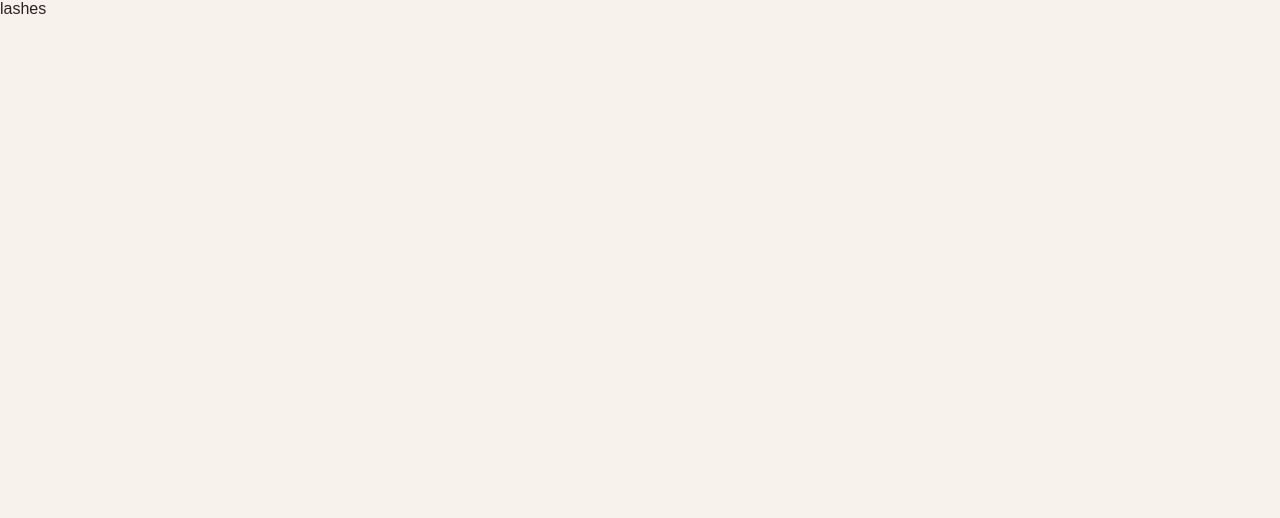
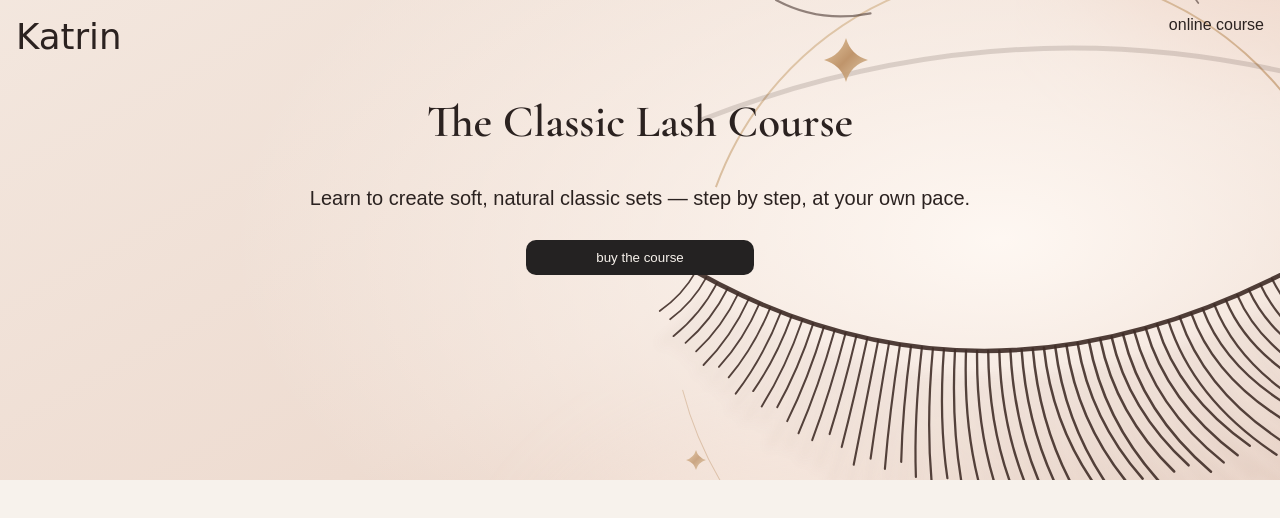
Before and after one commit to stKomendant/lash-booking, a React (Vite) app in the folder web/: page / in a window 1280 px wide. Shown: the top 518 px of the page. Built offline with nearby package versions, Linux system fonts and the light colour scheme.

Commit message:
feat: add course hero section

```diff
--- a/web/src/App.tsx
+++ b/web/src/App.tsx
@@ -1,8 +1,10 @@
+import Header from "./sections/header/header";
+
 function App() {
 
   return (
     <>
-  <p>lashes</p>
+  <Header/>
     </>
   )
 }
--- a/web/src/main.tsx
+++ b/web/src/main.tsx
@@ -6,8 +6,8 @@ import "@fontsource/cormorant-garamond/500.css";
 import "@fontsource/cormorant-garamond/600.css";
 
 
-import '@/styles/global.css'
-import App from '@/App.tsx'
+import "@/styles/global.css"
+import App from '@/App'
 
 
 createRoot(document.getElementById('root')!).render(
--- /dev/null
+++ b/web/src/sections/header/header.module.css
@@ -0,0 +1,43 @@
+.hero{
+  height: 60svh;
+  background-image: url("@/assets/images/hero-lashes.svg");
+  background-position: 60% 50%;
+  background-size: center;
+  background-repeat: no-repeat;
+}
+
+.logo{
+  display: flex;
+  justify-content:space-between;
+}
+
+.logo_test{
+font-size: 4ch;
+font-family: "Comic Sans MS", "Comic Sans", "Apple Chancery", "Chalkboard", "Segoe Script", cursive;;
+}
+
+.main_title{
+display: flex;
+flex-direction: column;
+align-items: center;
+}
+
+.title{
+  font-size: 45px;
+  text-align: center;
+}
+
+.description{
+  font-size: 20px;
+  text-align: center;
+}
+
+.booking_button{
+  margin-top: 30px;
+  padding-inline: 70px;
+  padding-block: 10px;
+  background-color: rgb(36, 34, 34);
+  color: var(--color-bg);
+  border-radius: 10px;
+  border: none
+}
--- /dev/null
+++ b/web/src/sections/header/header.tsx
@@ -0,0 +1,22 @@
+import s from "./header.module.css"
+
+const Header = () => {
+return(
+<section className={s.hero}>
+<div className="container">
+  <div className={s.logo}>
+    <p className={s.logo_test}>Katrin</p>
+    <span>
+      online course
+    </span>
+  </div>
+   <div className={s.main_title}>
+    <h1 className={s.title}>The Classic Lash Course</h1>
+    <p className={s.description}> Learn to create soft, natural classic sets — step by step, at your own pace.</p>
+    <button className={s.booking_button}>buy the course</button>
+   </div>
+  </div>
+</section>
+)
+}
+export default Header;
```
